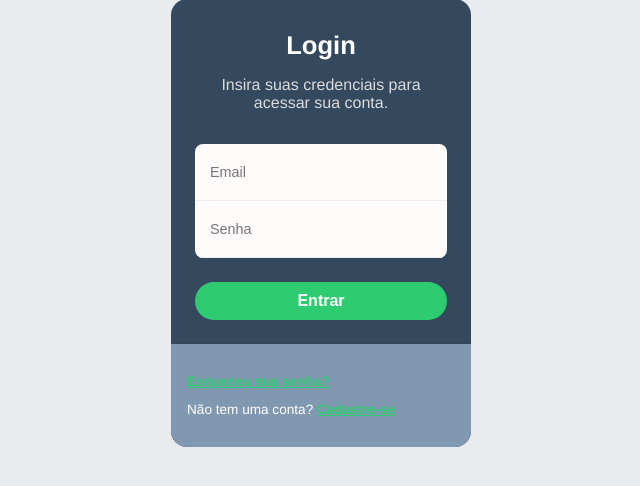
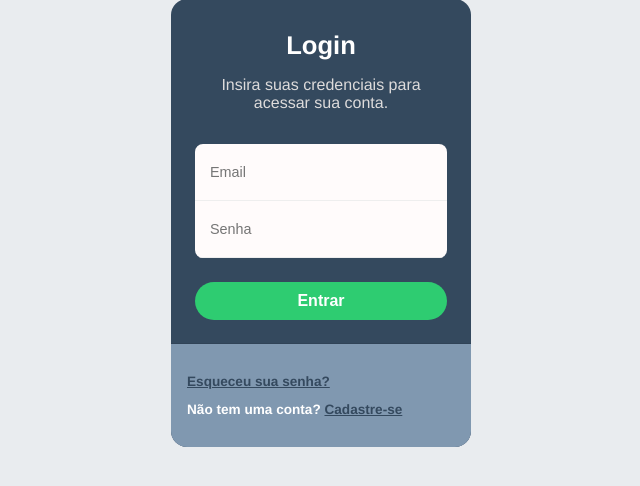
Before and after one commit to Inteli-College/2025-1A-T12-EC05-G01, a Python web app: template src/software/app/templates/login.html in a window 1280 px wide. Shown: the part 177-663 px from the top of the page, without its empty margins (319-959 px from the left). Run offline with Jinja, Linux system fonts and the light colour scheme; the template is opened without the code that fills it, so the values that code supplies are empty; some web fonts are replaced.

Commit message:
feat: link hover

```diff
--- a/src/software/app/static/stylesLogin.css
+++ b/src/software/app/static/stylesLogin.css
@@ -72,15 +72,20 @@ body {
   color: #ffffff;
 }
 
-.form-section a {
+.form-section {
   font-weight: bold;
   color: #2ECC71;
   transition: color .3s ease;
 }
 
+.form-section a {
+  color: #34495E;
+  text-decoration: underline;
+}
+
 .form-section a:hover {
-  color: #26dd72;
-  text-decoration: underline;
+  color: #232a32;
+  text-decoration: underline; /
 }
 
 /*Button*/
--- a/src/software/app/templates/cadastro.html
+++ b/src/software/app/templates/cadastro.html
@@ -24,7 +24,7 @@
             <button type="submit">Cadastrar</button>
         </form>
         <div class="form-section">
-            <p>Já tem uma conta? <a href="/login">Faça login</a></p>
+            <p>Já tem uma conta? <a href="/login" class="link">Faça login</a></p>
         </div>
     </div>
 </body>
--- a/src/software/app/templates/login.html
+++ b/src/software/app/templates/login.html
@@ -22,8 +22,8 @@
             <button type="submit">Entrar</button>
         </form>
         <div class="form-section">
-            <p><a href="/recuperar-senha">Esqueceu sua senha?</a></p>
-            <p>Não tem uma conta? <a href="/cadastro">Cadastre-se</a></p>
+            <p><a href="/recuperar-senha" class="link">Esqueceu sua senha?</a></p>
+            <p>Não tem uma conta? <a href="/cadastro" class="link">Cadastre-se</a></p>
         </div>
     </div>
 </body>
```
Also changed, not shown: src/software/app/templates/index.html (+4 -3 lines), 1 other file.
